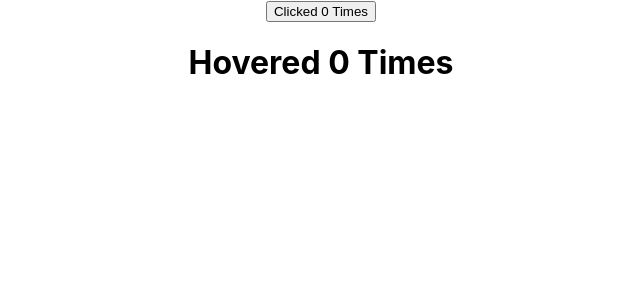
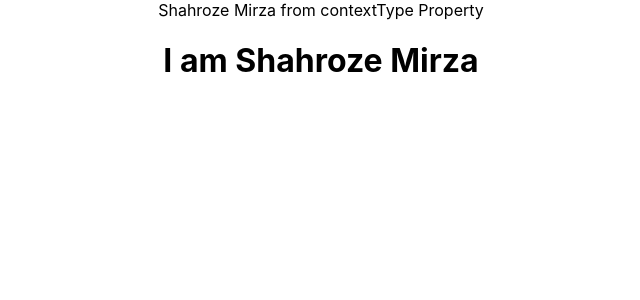
Before and after one commit to ShahrozeMirza/ReactJS, a React (Create React App) app in the folder React Tutorials/: page / in a window 1280 px wide. Shown: the top 300 px of the page, without its empty margins (319-959 px from the left). Built offline with nearby package versions, Linux system fonts and the light colour scheme.

Commit message:
Context/Context Api Learned

```diff
--- a/React Tutorials/src/App.js
+++ b/React Tutorials/src/App.js
@@ -36,6 +36,8 @@ import ClickCounter2 from './components/ClickCounter2';
 import HoverCounter2 from './components/HoverCounter2';
 import RenderPropUser from './components/RenderPropUser';
 import CounterRenderProp from './components/CounterRenderProp';
+import TopLevel from './components/TopLevel';
+import { UserProvider } from './components/UserContext';
 
 
 function App() {
@@ -115,7 +117,7 @@ function App() {
 
        {/* There is a variation of the render props pattern which doesn't even make use of the render prop. Instead the children prop is used. We have to make two simple changes. Instead of the render prop we pass in the function in between the CounterRenderProp(i.e any component which contains the common functionality) components opening and closing tags. Remember anything between the components opening and closing tags will be passed as the children props which, is then accessed to render the UI.*/}
 
-       <CounterRenderProp>
+       {/* <CounterRenderProp>
          {(count,incrementCount) => (
             <ClickCounter2 count={count} incrementCount={incrementCount} />
          )}
@@ -125,9 +127,15 @@ function App() {
          {(count,incrementCount) => (
             <HoverCounter2 count={count} incrementCount={incrementCount} />
          )}
-       </CounterRenderProp>
+       </CounterRenderProp> */}
 
        {/* Render Props End  */}
+
+       {/* Step 2. Wrap the top level component with the user provider  component and pass the value there in the value attribute in the Provider Component. If there is no Provider Component the default value will be used and displayed, The default value is set in the React.createContext() method.  */}
+
+       <UserProvider value="Shahroze Mirza">
+          <TopLevel/>
+       </UserProvider>
 
     </div>
   );
--- /dev/null
+++ b/React Tutorials/src/components/InnerLevel.js
@@ -0,0 +1,28 @@
+import React, { Component } from 'react'
+import InnerMost from './InnerMost'
+import UserContext from './UserContext'
+//Inner Level Component for context. There is another method for consuming the value from the context.
+class InnerLevel extends Component {
+
+  //If your app supports the public class field syntax then the ClassName.contextType(InnerLevel.contextType in this case) can be replaced with 'static contextType = CreatedContext' (UserContext in this case)
+
+  // static contextType = UserContext
+
+  render() {
+    return (
+      <div>
+        {this.context} from contextType Property
+        <InnerMost/>
+      </div>
+    )
+  }
+}
+
+//This is the second method other than the ContextComponent for consuming context value. Attach the contextType property with the class component which will consume the value of context(i.e InnerLevel in this case) and assign the CreatedContext (i.e UserContext in this case) to it. The context will now be available in the render() method if this class as this.context.
+
+
+InnerLevel.contextType = UserContext
+
+//There are two limitations of contextType. First is that it can only be used with class components. Second is that you can only subscribe/consume one context value with contextType property. If you want to consume mutltiple value from a context, use <ConsumerComponent></<ConsumerComponent> to consume values.
+
+export default InnerLevel
--- /dev/null
+++ b/React Tutorials/src/components/InnerMost.js
@@ -0,0 +1,23 @@
+import React, { Component } from 'react'
+import { UserConsumer } from './UserContext'
+//InnerMost Level Component for context and will consume the value provided by provider component in the App.js. You can consume it any component which is nested inside the top level component which is wrapped inside the Provider Component.
+class InnerMost extends Component {
+  render() {
+    return (
+     <UserConsumer>
+         {
+             //The function takes the value from the provider component as parameter. In the provider the value is shahroze and it is a name/username so we pass a parameter username because it relates with that value
+             (username) =>{
+                 return (
+                    <div>
+                       <h1> I am {username}</h1>
+                    </div>
+                 )
+             }
+         }
+     </UserConsumer>
+    )
+  }
+}
+
+export default InnerMost
--- /dev/null
+++ b/React Tutorials/src/components/TopLevel.js
@@ -0,0 +1,14 @@
+import React, { Component } from 'react'
+import InnerLevel from './InnerLevel'
+//Top level Component for Context and will be wrapped inside the provide component in App.js
+class TopLevel extends Component {
+  render() {
+    return (
+      <div>
+          <InnerLevel/>
+      </div>
+    )
+  }
+}
+
+export default TopLevel
--- /dev/null
+++ b/React Tutorials/src/components/UserContext.js
@@ -0,0 +1,15 @@
+import React from 'react'
+//1. Step 1 is to create the context.
+//If there is no Provider Component the default value will be used and displayed, The default value is set in the React.createContext() method.
+const UserContext =  React.createContext('a Frontend React Developer')
+
+//Every context object created using the React.createContext() method comes with  a Provider and Consumer component. We have to use them so we have to export them. We should export them with some better name so.
+
+const UserProvider = UserContext.Provider
+const UserConsumer = UserContext.Consumer
+
+export{UserProvider, UserConsumer}
+
+//There is another method for consuming value from a context. It is by using the contextType property on a class. First export the context itself.
+
+export default UserContext
```
